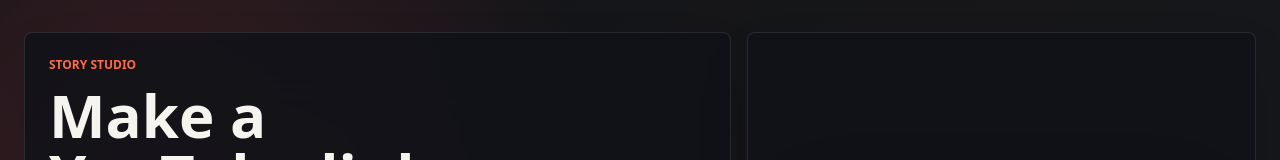
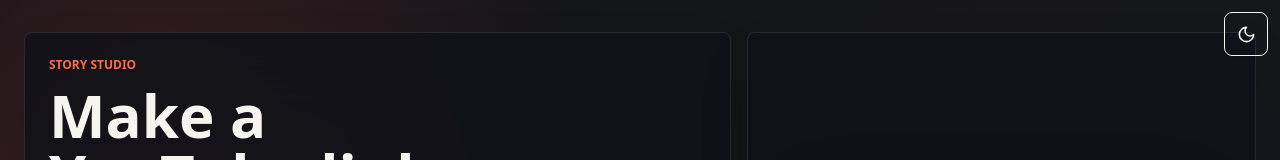
Before and after one commit to spicy-samson/story-tube, a Nuxt app: page / in a window 1280 px wide. Shown: the top 160 px of the page. Built offline with nearby package versions, Linux system fonts and the light colour scheme.

Commit message:
feat: add persistent light and dark mode

```diff
--- a/app.vue
+++ b/app.vue
@@ -1,3 +1,4 @@
 <template>
+  <AppThemeToggle />
   <NuxtPage />
 </template>
--- /dev/null
+++ b/components/app/AppThemeToggle.vue
@@ -0,0 +1,18 @@
+<template>
+  <button
+    type="button"
+    class="fixed right-3 top-3 z-[100] grid size-11 place-items-center rounded-lg border border-[var(--app-border)] bg-[var(--app-surface)] text-[var(--app-text)] shadow-sm transition hover:bg-[var(--app-surface-raised)] focus:outline-none focus:ring-2 focus:ring-[var(--app-accent)]"
+    :aria-label="theme === 'dark' ? 'Switch to light mode' : 'Switch to dark mode'"
+    :title="theme === 'dark' ? 'Light mode' : 'Dark mode'"
+    @click="toggleTheme"
+  >
+    <Sun v-if="theme === 'dark'" :size="19" aria-hidden="true" />
+    <Moon v-else :size="19" aria-hidden="true" />
+  </button>
+</template>
+
+<script setup lang="ts">
+import { Moon, Sun } from '@lucide/vue'
+
+const { theme, toggleTheme } = useTheme()
+</script>
--- /dev/null
+++ b/composables/useTheme.ts
@@ -0,0 +1,72 @@
+import { isTheme, resolveTheme } from '~/shared/utils/theme.js'
+
+type Theme = 'light' | 'dark'
+
+const STORAGE_KEY = 'story-tube-theme'
+const THEME_COLORS: Record<Theme, string> = {
+  light: '#f6f7f8',
+  dark: '#111315'
+}
+
+function applyTheme(theme: Theme) {
+  document.documentElement.dataset.theme = theme
+  document.documentElement.style.colorScheme = theme
+  document.querySelector<HTMLMetaElement>('#theme-color')
+    ?.setAttribute('content', THEME_COLORS[theme])
+}
+
+export function useTheme() {
+  const theme = useState<Theme>('app-theme', () => 'light')
+  let mediaQuery: MediaQueryList | null = null
+  let hasExplicitPreference = false
+
+  function readStoredTheme(): Theme | null {
+    try {
+      const storedTheme = localStorage.getItem(STORAGE_KEY)
+      return isTheme(storedTheme) ? storedTheme : null
+    } catch {
+      return null
+    }
+  }
+
+  function setTheme(nextTheme: Theme, persist = true) {
+    theme.value = nextTheme
+    applyTheme(nextTheme)
+
+    if (!persist) return
+    hasExplicitPreference = true
+
+    try {
+      localStorage.setItem(STORAGE_KEY, nextTheme)
+    } catch {
+      // The current page still keeps the selected theme.
+    }
+  }
+
+  function toggleTheme() {
+    setTheme(theme.value === 'dark' ? 'light' : 'dark')
+  }
+
+  function handleSystemTheme(event: MediaQueryListEvent) {
+    if (hasExplicitPreference) return
+    setTheme(event.matches ? 'dark' : 'light', false)
+  }
+
+  onMounted(() => {
+    mediaQuery = window.matchMedia('(prefers-color-scheme: dark)')
+    hasExplicitPreference = Boolean(readStoredTheme())
+
+    const rootTheme = document.documentElement.dataset.theme
+    setTheme(resolveTheme(rootTheme, mediaQuery.matches), false)
+    mediaQuery.addEventListener('change', handleSystemTheme)
+  })
+
+  onBeforeUnmount(() => {
+    mediaQuery?.removeEventListener('change', handleSystemTheme)
+  })
+
+  return {
+    theme: readonly(theme),
+    toggleTheme
+  }
+}
--- a/nuxt.config.ts
+++ b/nuxt.config.ts
@@ -1,3 +1,20 @@
+const themeScript = `(() => {
+  let stored = null
+
+  try {
+    stored = localStorage.getItem('story-tube-theme')
+  } catch {}
+
+  const prefersDark = typeof matchMedia === 'function'
+    && matchMedia('(prefers-color-scheme: dark)').matches
+  const theme = stored === 'light' || stored === 'dark'
+    ? stored
+    : prefersDark ? 'dark' : 'light'
+
+  document.documentElement.dataset.theme = theme
+  document.documentElement.style.colorScheme = theme
+})()`
+
 export default defineNuxtConfig({
   compatibilityDate: "2026-07-28",
   css: ["~/assets/css/main.css"],
@@ -27,7 +44,11 @@
           name: "viewport",
           content: "width=device-width, initial-scale=1, viewport-fit=cover",
         },
-        { name: "theme-color", content: "#0f1115" },
+        {
+          id: "theme-color",
+          name: "theme-color",
+          content: "#f6f7f8",
+        },
         { name: "apple-mobile-web-app-capable", content: "yes" },
         {
           name: "apple-mobile-web-app-status-bar-style",
@@ -46,6 +67,12 @@
         { rel: "icon", type: "image/svg+xml", href: "/icons/icon.svg" },
         { rel: "apple-touch-icon", href: "/icons/apple-touch-icon.svg" },
       ],
+      script: [
+        {
+          innerHTML: themeScript,
+          tagPosition: "head",
+        },
+      ],
     },
   },
 });
```
